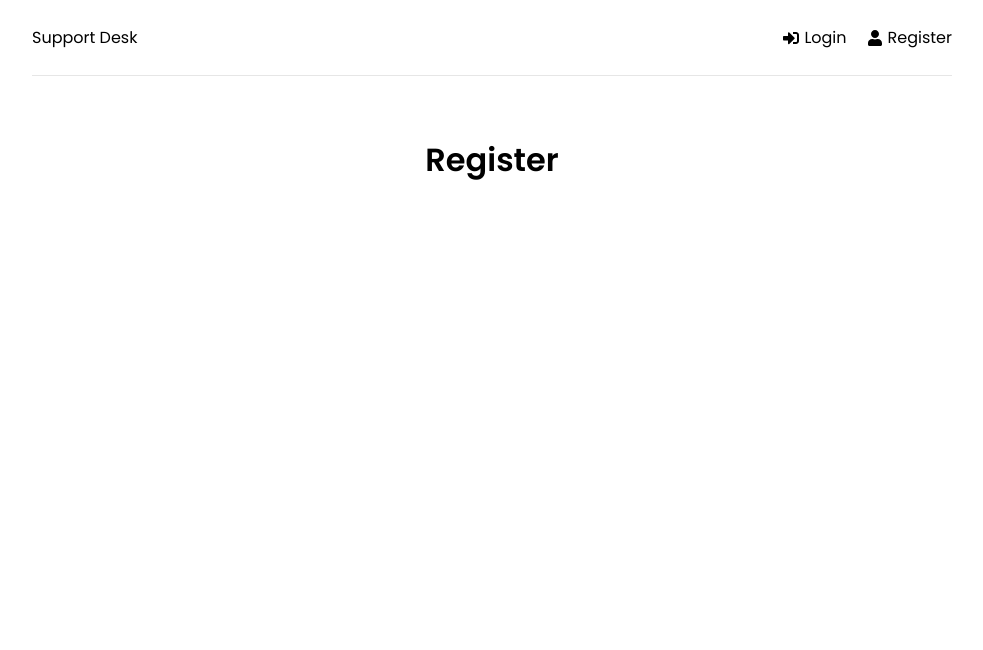
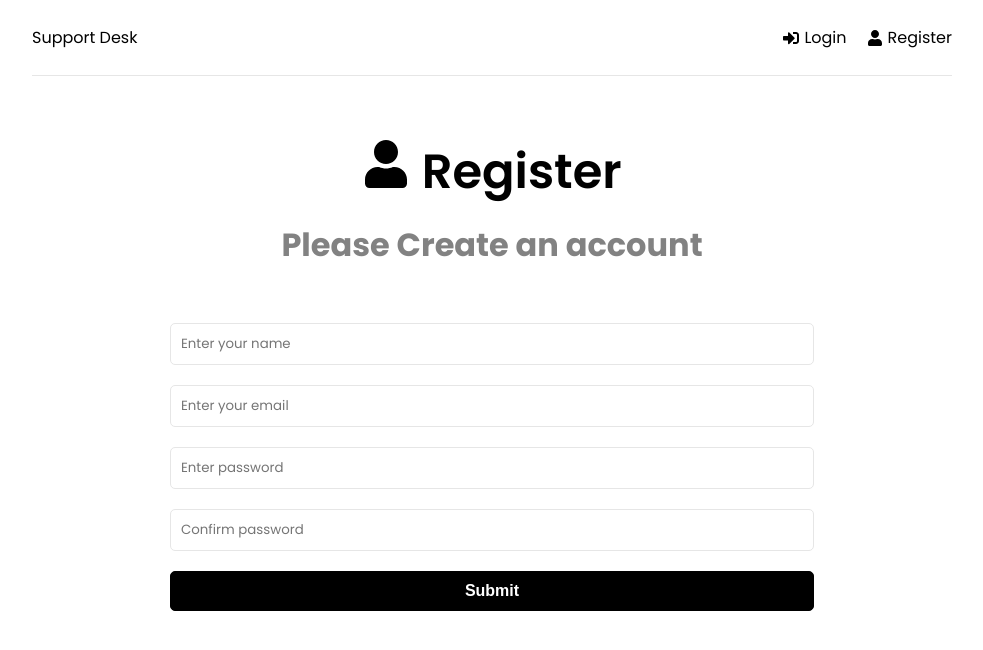
Before and after one commit to FulphilledDev/support-ticket-API, a React (Create React App) app in the folder frontend/: page /register in a window 1280 px wide. Shown: the top 650 px of the page, without its empty margins (148-1131 px from the left). Built offline with nearby package versions, Linux system fonts and the light colour scheme.

Commit message:
Add Forms to Home, Login, and Register Pages w/ Icons

```diff
--- a/frontend/src/App.js
+++ b/frontend/src/App.js
@@ -1,4 +1,6 @@
 import { BrowserRouter as Router, Routes, Route } from 'react-router-dom'
+import { ToastContainer } from 'react-toastify';
+import 'react-toastify/dist/ReactToastify.css'
 import Header from './components/Header';
 import Home from './pages/Home';
 import Login from './pages/Login';
@@ -6,6 +8,7 @@
 
 function App() {
   return (
+    <>
     <Router>
       <div className='container'>
         <Header />
@@ -16,6 +19,8 @@
         </Routes>
       </div>
     </Router>
+    <ToastContainer />
+    </>
   );
 }
 
--- a/frontend/src/pages/Home.jsx
+++ b/frontend/src/pages/Home.jsx
@@ -1,8 +1,23 @@
+import { Link } from 'react-router-dom'
+import { FaQuestionCircle, FaTicketAlt } from 'react-icons/fa'
+
 function Home() {
   return (
-    <div>
-      <h1>Home</h1>
-    </div>
+    <>
+      <section className="heading">
+        <h1>What do you need help with?</h1>
+        <p>Please choose from an option below</p>
+      </section>
+
+      <Link to='/new-ticket' className='btn btn-reverse btn-block'>
+        <FaQuestionCircle /> Create New Ticket
+      </Link>
+
+      <Link to='/tickets' className='btn btn-block'>
+        <FaTicketAlt /> View My Tickets
+      </Link>
+
+    </>
   )
 }
 
--- a/frontend/src/pages/Login.jsx
+++ b/frontend/src/pages/Login.jsx
@@ -1,8 +1,67 @@
+import { useState } from 'react'
+import { toast } from 'react-toastify'
+import { FaSignInAlt } from 'react-icons/fa'
+
 function Login() {
+    const [ formData, setFormData ] = useState({
+        email: '',
+        password: '',
+    })
+
+    const { email, password } = formData
+
+    const onChange = (e) => {
+        setFormData((prevState) => ({
+            ...prevState,
+            [e.target.name]: e.target.value,
+        }))
+    }
+
+    const onSubmit = (e) => {
+        e.preventDefault()
+
+
+    }
+
   return (
-    <div>
-      <h1>Login</h1>
-    </div>
+    <>
+    <section className="heading">
+        <h1>
+            <FaSignInAlt /> Login
+        </h1>
+        <p>Please log in to get support</p>
+    </section>
+    <section className="form">
+        <form onSubmit={ onSubmit }>
+            <div className="form-group">
+                <input
+                    type="email"
+                    class="form-control"
+                    id="email"
+                    name="email"
+                    value={ email }
+                    onChange={ onChange }
+                    placeholder="Enter your email"
+                />
+            </div>
+            <div className="form-group">
+                <input
+                    type="password"
+                    class="form-control"
+                    id="password"
+                    name="password"
+                    value={ password }
+                    onChange={ onChange }
+                    placeholder="Enter password"
+                    required
+                />
+            </div>
+            <div className="form-group">
+                <button className="btn btn-block">Submit</button>
+            </div>
+        </form>
+    </section>
+    </>
   )
 }
 
--- a/frontend/src/pages/Register.jsx
+++ b/frontend/src/pages/Register.jsx
@@ -1,8 +1,94 @@
+import { useState } from 'react'
+import { toast } from 'react-toastify'
+import { FaUser } from 'react-icons/fa'
+
 function Register() {
+    const [ formData, setFormData ] = useState({
+        name: '',
+        email: '',
+        password: '',
+        password2: '',
+    })
+
+    const { name, email, password, password2} = formData
+
+    const onChange = (e) => {
+        setFormData((prevState) => ({
+            ...prevState,
+            [e.target.name]: e.target.value,
+        }))
+    }
+
+    const onSubmit = (e) => {
+        e.preventDefault()
+
+        if(password !== password2) {
+            toast.error('Passwords do not match')
+        }
+    }
+
   return (
-    <div>
-      <h1>Register</h1>
-    </div>
+    <>
+    <section className="heading">
+        <h1>
+            <FaUser /> Register
+        </h1>
+        <p>Please Create an account</p>
+    </section>
+    <section className="form">
+        <form onSubmit={ onSubmit }>
+            <div className="form-group">
+                <input
+                    type="text"
+                    class="form-control"
+                    id="name"
+                    name="name"
+                    value={ name }
+                    onChange={ onChange }
+                    placeholder="Enter your name"
+                />
+            </div>
+            <div className="form-group">
+                <input
+                    type="email"
+                    class="form-control"
+                    id="email"
+                    name="email"
+                    value={ email }
+                    onChange={ onChange }
+                    placeholder="Enter your email"
+                />
+            </div>
+            <div className="form-group">
+                <input
+                    type="password"
+                    class="form-control"
+                    id="password"
+                    name="password"
+                    value={ password }
+                    onChange={ onChange }
+                    placeholder="Enter password"
+                    required
+                />
+            </div>
+            <div className="form-group">
+                <input
+                    type="password"
+                    class="form-control"
+                    id="password2"
+                    name="password2"
+                    value={ password2 }
+                    onChange={ onChange }
+                    placeholder="Confirm password"
+                    required
+                />
+            </div>
+            <div className="form-group">
+                <button className="btn btn-block">Submit</button>
+            </div>
+        </form>
+    </section>
+    </>
   )
 }
 
--- a/package.json
+++ b/package.json
@@ -5,13 +5,16 @@
   "main": " server.js",
   "scripts": {
     "start": "node backend/server.js",
-    "server": "nodemon backend/server.js"
+    "server": "nodemon backend/server.js",
+    "client": "npm start --prefix frontend",
+    "dev": "concurrently \"npm run server\" \"npm run client\""
   },
   "author": "Philip Simpson",
   "license": "ISC",
   "dependencies": {
     "bcryptjs": "^2.4.3",
     "colors": "^1.4.0",
+    "concurrently": "^7.4.0",
     "dotenv": "^16.0.2",
     "express": "^4.18.1",
     "express-async-handler": "^1.2.0",
```
Also changed, not shown: 1 other file (tests, documents, lock files or other folders).
